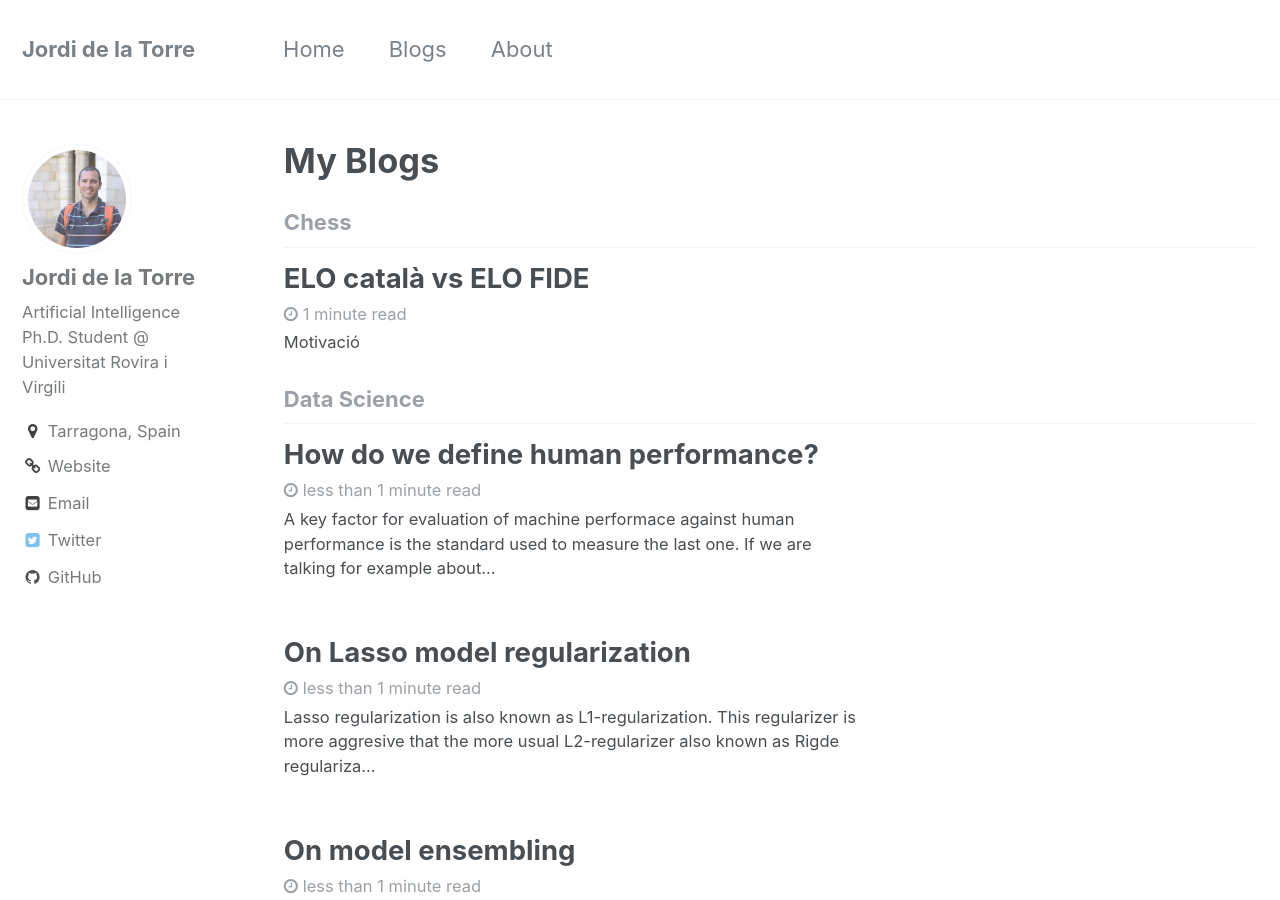
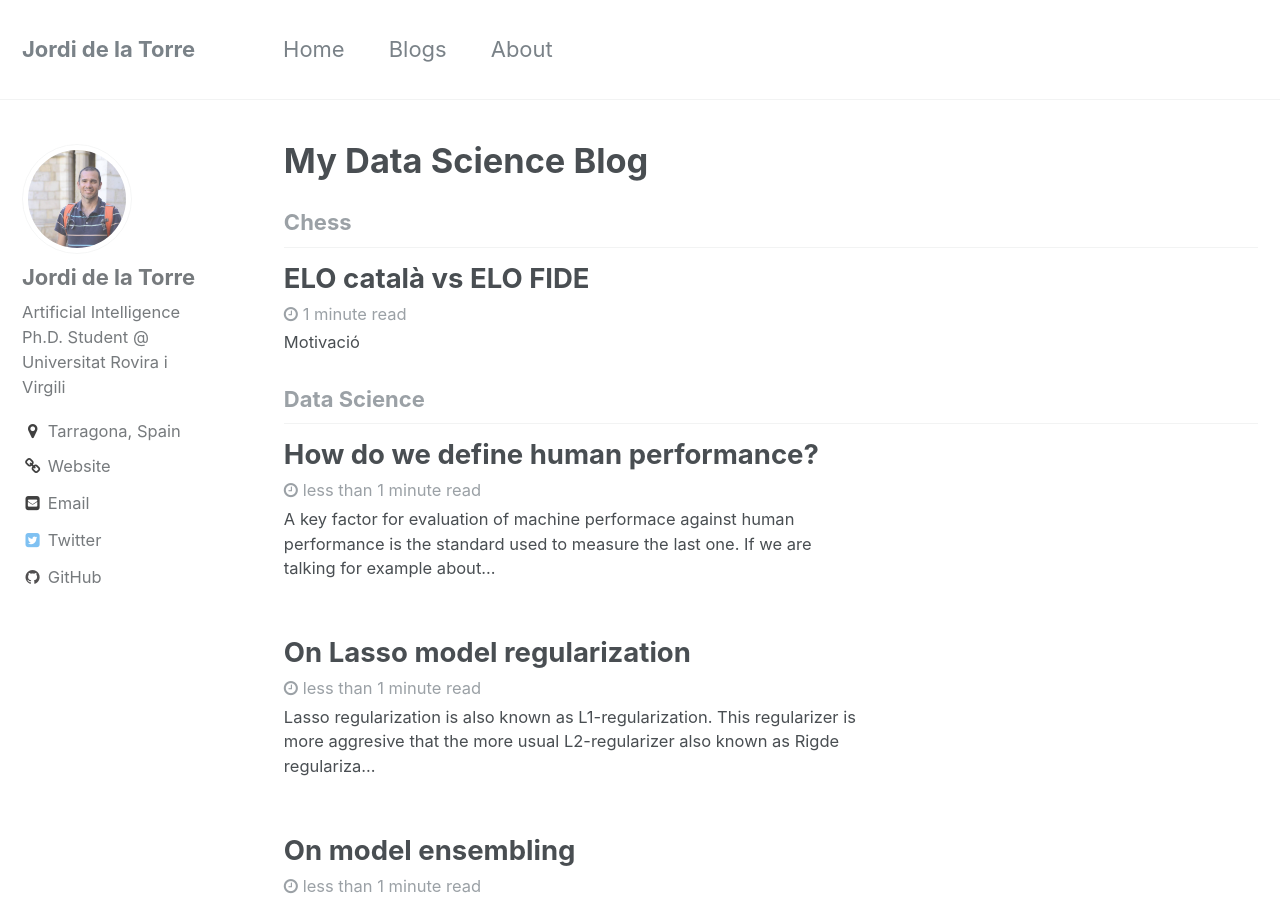
Before and after one commit to jorditg/jorditg.github.io, a Jekyll site: the page built from _pages/posts.html, in a window 1280 px wide and 900 px high. Built offline with Jekyll 4.4.1, drawn with Linux system fonts in a browser that asks for light colours.

Commit message:
Update posts.html

```diff
--- a/_pages/posts.html
+++ b/_pages/posts.html
@@ -1,7 +1,7 @@
 ---
 layout: archive
 permalink: /categories/
-title: "My Blogs"
+title: "My Data Science Blog"
 author_profile: true
 ---
 
```
